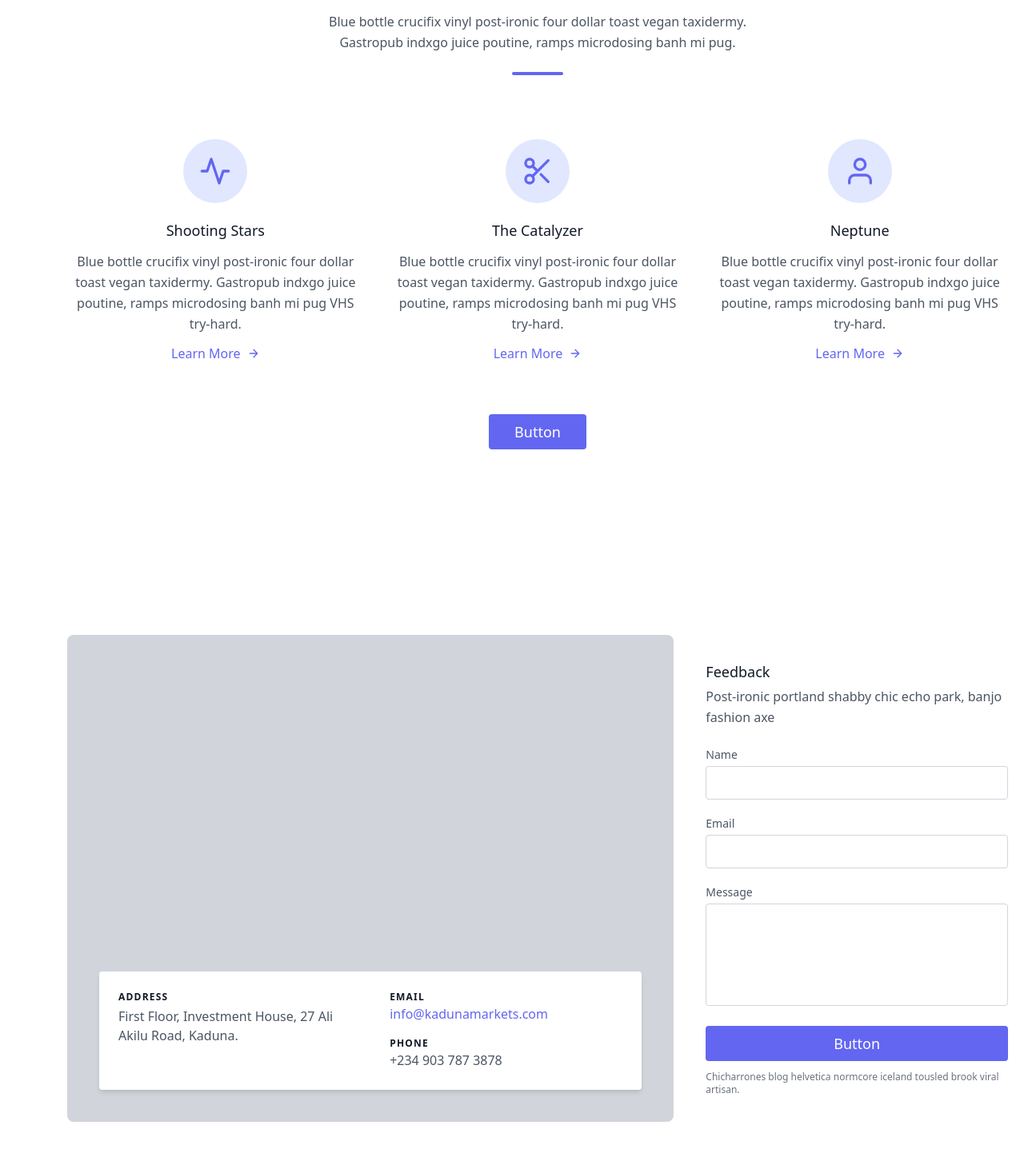
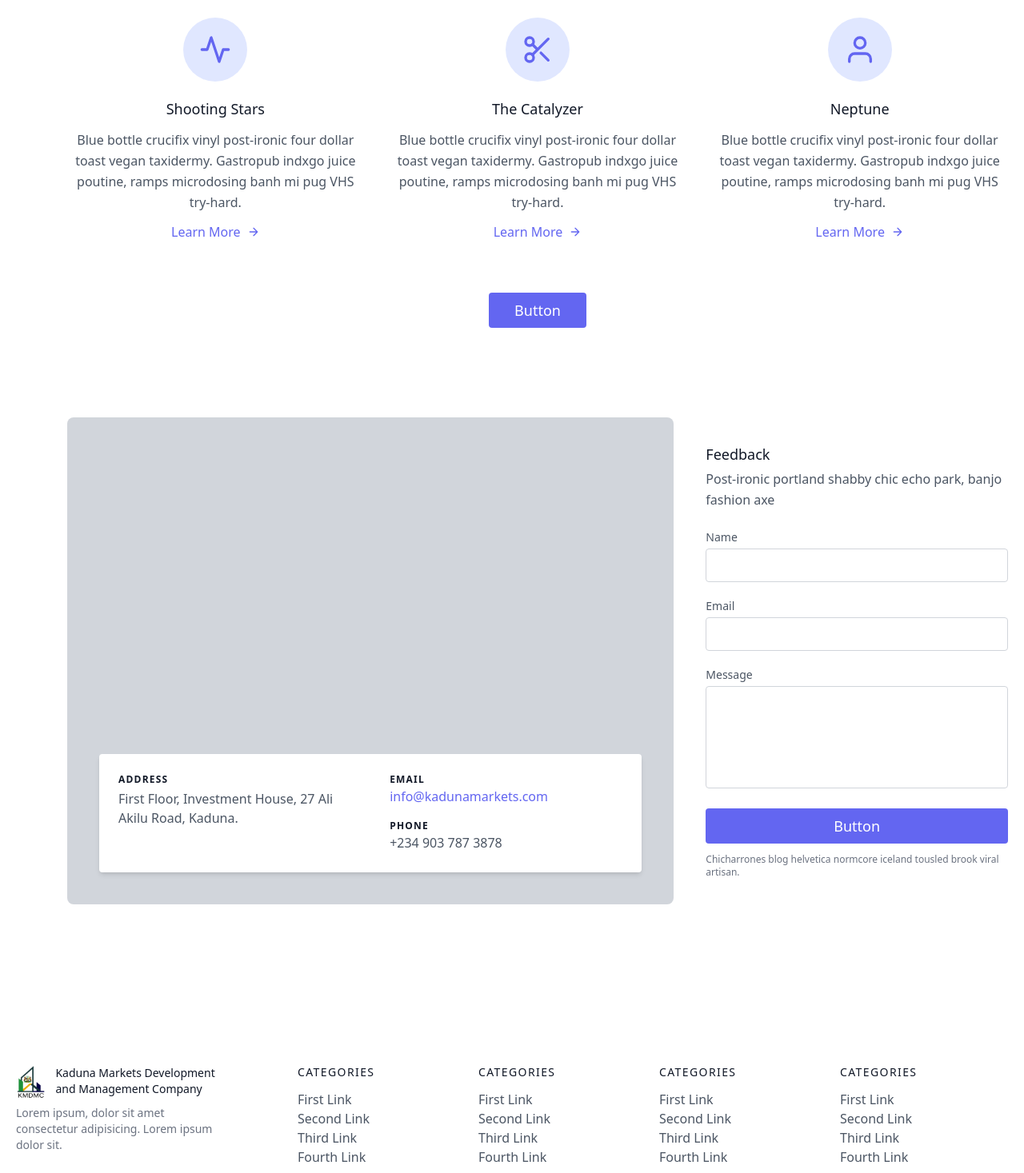
Before and after one commit to general-Dee/kmdmc, a Next.js app: page / in a window 1280 px wide. Shown: the part 2046-3513 px from the top of the page at 80% size. Built offline with nearby package versions, Linux system fonts and the light colour scheme.

Commit message:
index_layout_complete

```diff
--- a/components/Contact_sec.tsx
+++ b/components/Contact_sec.tsx
@@ -4,7 +4,7 @@ import React from 'react'
 function Contact_section() {
   return (
         <section className="text-gray-600 body-font relative">
-        <div className="container px-5 pt-10 pb-24 mx-auto flex sm:flex-nowrap flex-wrap">
+        <div className="container px-5 pt-4 pb-2 mx-auto flex sm:flex-nowrap flex-wrap">
             <div className="lg:w-2/3 md:w-1/2 bg-gray-300 rounded-lg overflow-hidden sm:mr-10 p-10 flex items-end justify-start relative">
             {/* <iframe width="100%" height="100%" className="absolute inset-0" frameborder="0" title="map" marginheight="0" marginwidth="0" scrolling="no" src="https://maps.google.com/maps?width=100%&height=600&hl=en&q=%C4%B0zmir+(My%20Business%20Name)&ie=UTF8&t=&z=14&iwloc=B&output=embed" style="filter: grayscale(1) contrast(1.2) opacity(0.4);"></iframe> */}
             <div className="bg-white relative flex flex-wrap py-6 rounded shadow-md">
--- a/components/Content.tsx
+++ b/components/Content.tsx
@@ -3,7 +3,7 @@ import React from 'react'
 function Content() {
   return (
         <section className="text-gray-600 body-font relative lg:pt-40">
-            <div className="container px-5 py-24 mx-auto">
+            <div className="container px-5 py-24 pb-10 mx-auto">
                 <div className="flex flex-wrap w-full mb-20">
                 <div className="lg:w-1/2 w-full mb-6 lg:mb-0">
                     <h1 className="sm:text-3xl text-2xl font-medium title-font mb-2 text-gray-500">Projects</h1>
--- a/components/Features.tsx
+++ b/components/Features.tsx
@@ -3,7 +3,7 @@ import React from 'react'
 function Features() {
   return (
         <section className="text-gray-600 body-font">
-             <div className="container px-5 py-24 mx-auto">
+             <div className="container px-5 pt-0 mx-auto">
                 <div className="text-center mb-20">
                 <h1 className="sm:text-3xl text-2xl font-medium title-font text-gray-900 mb-4">Raw Denim Heirloom Man Braid</h1>
                 <p className="text-base leading-relaxed xl:w-2/4 lg:w-3/4 mx-auto text-gray-500s">Blue bottle crucifix vinyl post-ironic four dollar toast vegan taxidermy. Gastropub indxgo juice poutine, ramps microdosing banh mi pug.</p>
--- a/components/Footer.tsx
+++ b/components/Footer.tsx
@@ -1,4 +1,8 @@
 import React from 'react'
+import { FaFacebook } from  "react-icons/fa"
+import { FaInstagram } from  "react-icons/fa"
+import { FaTwitter } from  "react-icons/fa"
+import Image from "next/image"
 
 function Footer() {
   return (
@@ -6,12 +10,10 @@ function Footer() {
             <div className="container px-5 py-24 mx-auto flex md:items-center lg:items-start md:flex-row md:flex-nowrap flex-wrap flex-col">
                 <div className="w-64 flex-shrink-0 md:mx-0 mx-auto text-center md:text-left">
                 <a className="flex title-font font-medium items-center md:justify-start justify-center text-gray-900">
-                    <svg xmlns="http://www.w3.org/2000/svg" fill="none" stroke="currentColor" stroke-linecap="round" stroke-linejoin="round" stroke-width="2" className="w-10 h-10 text-white p-2 bg-indigo-500 rounded-full" viewBox="0 0 24 24">
-                    <path d="M12 2L2 7l10 5 10-5-10-5zM2 17l10 5 10-5M2 12l10 5 10-5"></path>
-                    </svg>
-                    <span className="ml-3 text-xl">Tailblocks</span>
+                    <Image src="/logo.png" width={70} height={80} className="cursor-pointer sm:w-5 sm:h-5"/>
+                    <span className="ml-3 text-sm">Kaduna Markets Development and Management Company</span>
                 </a>
-                <p className="mt-2 text-sm text-gray-500">Air plant banjo lyft occupy retro adaptogen indego</p>
+                <p className="mt-2 text-sm text-gray-500">Lorem ipsum, dolor sit amet consectetur adipisicing. Lorem ipsum dolor sit.</p>
                 </div>
                 <div className="flex-grow flex flex-wrap md:pl-20 -mb-10 md:mt-0 mt-10 md:text-left text-center">
                 <div className="lg:w-1/4 md:w-1/2 w-full px-4">
@@ -86,32 +88,15 @@ function Footer() {
             </div>
             <div className="bg-gray-100">
                 <div className="container mx-auto py-4 px-5 flex flex-wrap flex-col sm:flex-row">
-                <p className="text-gray-500 text-sm text-center sm:text-left">© 2020 Tailblocks —
-                    <a href="https://twitter.com/knyttneve" rel="noopener noreferrer" className="text-gray-600 ml-1" target="_blank">@knyttneve</a>
+                <p className="text-gray-500 text-sm text-center sm:text-left">© 2022 KMDMC — developed by
+                    <a href="https://twitter.com/son_of_leke" rel="noopener noreferrer" className="text-gray-600 ml-1" target="_blank">@Dre</a>
                 </p>
                 <span className="inline-flex sm:ml-auto sm:mt-0 mt-2 justify-center sm:justify-start">
-                    <a className="text-gray-500">
-                    <svg fill="currentColor" stroke-linecap="round" stroke-linejoin="round" stroke-width="2" className="w-5 h-5" viewBox="0 0 24 24">
-                        <path d="M18 2h-3a5 5 0 00-5 5v3H7v4h3v8h4v-8h3l1-4h-4V7a1 1 0 011-1h3z"></path>
-                    </svg>
-                    </a>
-                    <a className="ml-3 text-gray-500">
-                    <svg fill="currentColor" stroke-linecap="round" stroke-linejoin="round" stroke-width="2" className="w-5 h-5" viewBox="0 0 24 24">
-                        <path d="M23 3a10.9 10.9 0 01-3.14 1.53 4.48 4.48 0 00-7.86 3v1A10.66 10.66 0 013 4s-4 9 5 13a11.64 11.64 0 01-7 2c9 5 20 0 20-11.5a4.5 4.5 0 00-.08-.83A7.72 7.72 0 0023 3z"></path>
-                    </svg>
-                    </a>
-                    <a className="ml-3 text-gray-500">
-                    <svg fill="none" stroke="currentColor" stroke-linecap="round" stroke-linejoin="round" stroke-width="2" className="w-5 h-5" viewBox="0 0 24 24">
-                        <rect width="20" height="20" x="2" y="2" rx="5" ry="5"></rect>
-                        <path d="M16 11.37A4 4 0 1112.63 8 4 4 0 0116 11.37zm1.5-4.87h.01"></path>
-                    </svg>
-                    </a>
-                    <a className="ml-3 text-gray-500">
-                    <svg fill="currentColor" stroke="currentColor" stroke-linecap="round" stroke-linejoin="round" stroke-width="0" className="w-5 h-5" viewBox="0 0 24 24">
-                        <path stroke="none" d="M16 8a6 6 0 016 6v7h-4v-7a2 2 0 00-2-2 2 2 0 00-2 2v7h-4v-7a6 6 0 016-6zM2 9h4v12H2z"></path>
-                        <circle cx="4" cy="4" r="2" stroke="none"></circle>
-                    </svg>
-                    </a>
+                    <div className="flex item-center space-x-4">
+                        <FaTwitter className= "footerSocialLink" />
+                        <FaInstagram className= "footerSocialLink" />
+                        <FaFacebook className="footerSocialLink" />
+                    </div>
                 </span>
                 </div>
             </div>
--- a/styles/globals.css
+++ b/styles/globals.css
@@ -28,6 +28,10 @@
         @apply absolute bg-white text-black rounded-lg left-4 lg:left-10 top-[40vh] md:top-[60vh] lg:top-[70vh] hover:opacity-80 transition duration-[.3s]
     }
 
+    .footerSocialLink {
+        @apply h-4 w-4 md:h-5 md:w-5 lg:h-6 lg:w-6 cursor-pointer text-gray-800 hover:text-gray-400 transition duration-[.4s]
+    }
+
     .row {
         @apply absolute bg-black w-screen p-10 ml-0 left-0 text-white
     }
```
